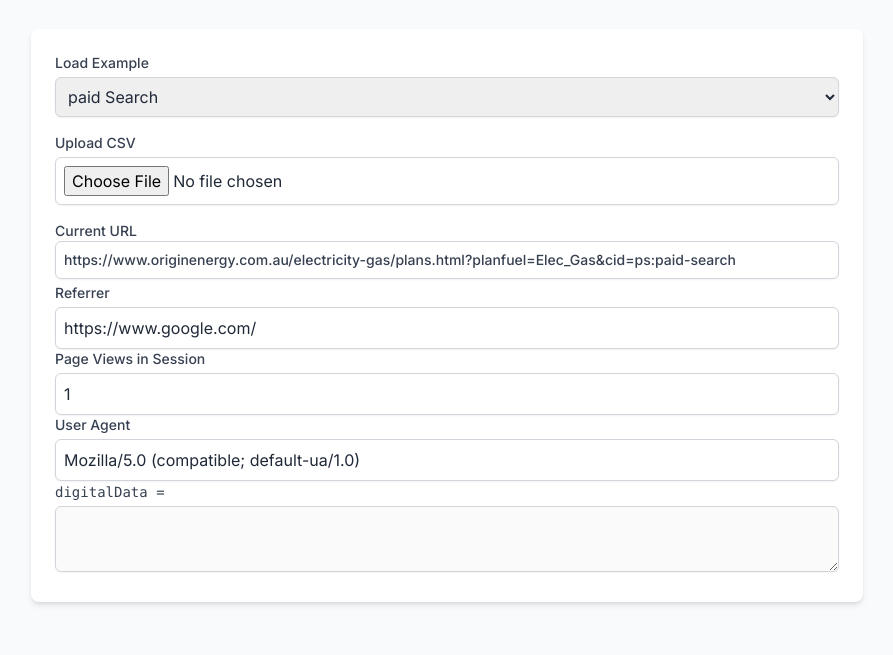
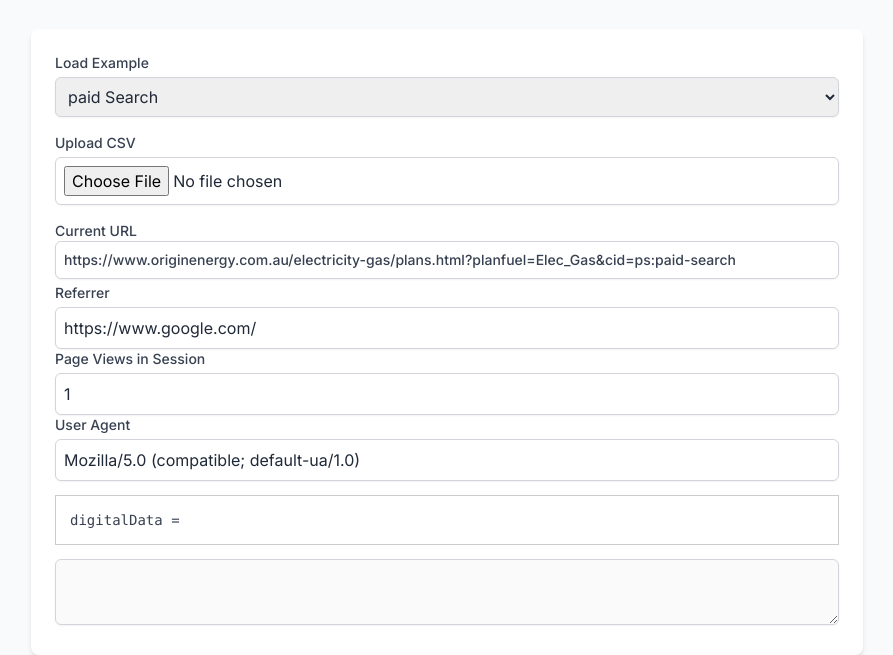
Before and after one commit to maxisdigital/origin-marketing-channels, a website with bundled scripts: page index.html in a window 1280 px wide. Shown: the part 103-758 px from the top of the page, without its empty margins (193-1086 px from the left). Built offline with nearby package versions, Linux system fonts and the light colour scheme.

Commit message:
better styling for pre and link

```diff
--- a/styles.css
+++ b/styles.css
@@ -9,12 +9,14 @@ body {
   color: #166534; /* Green-800 */
 }
 pre {
-  padding-top: 0.1em;
+  padding: 1em;
+  margin: 1em 0em;
+  border: 1px solid #ccc;
 }
 .headroom {
   padding-top: 2em;
 }
-a {
+a, .blue {
   color: #2563eb; /* Tailwind's indigo-600 */
   text-decoration: underline;
   cursor: pointer;
```
